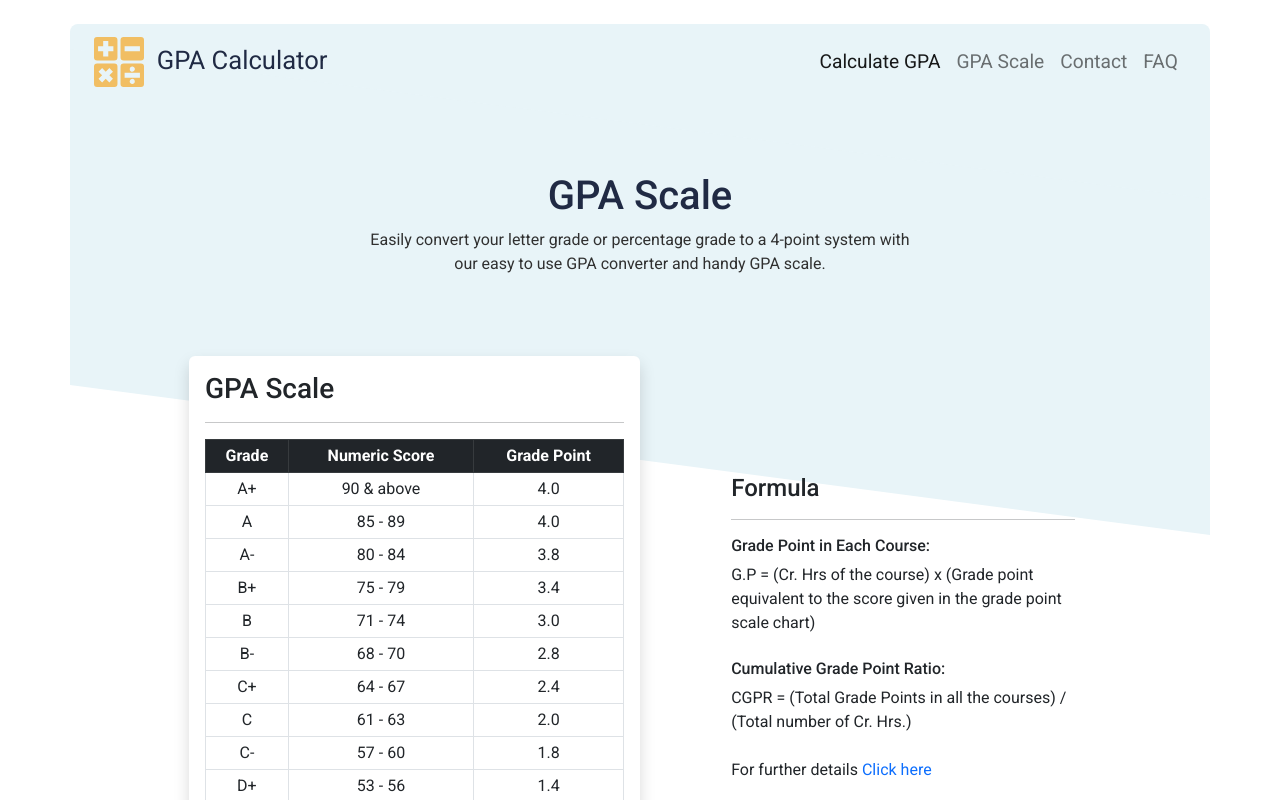
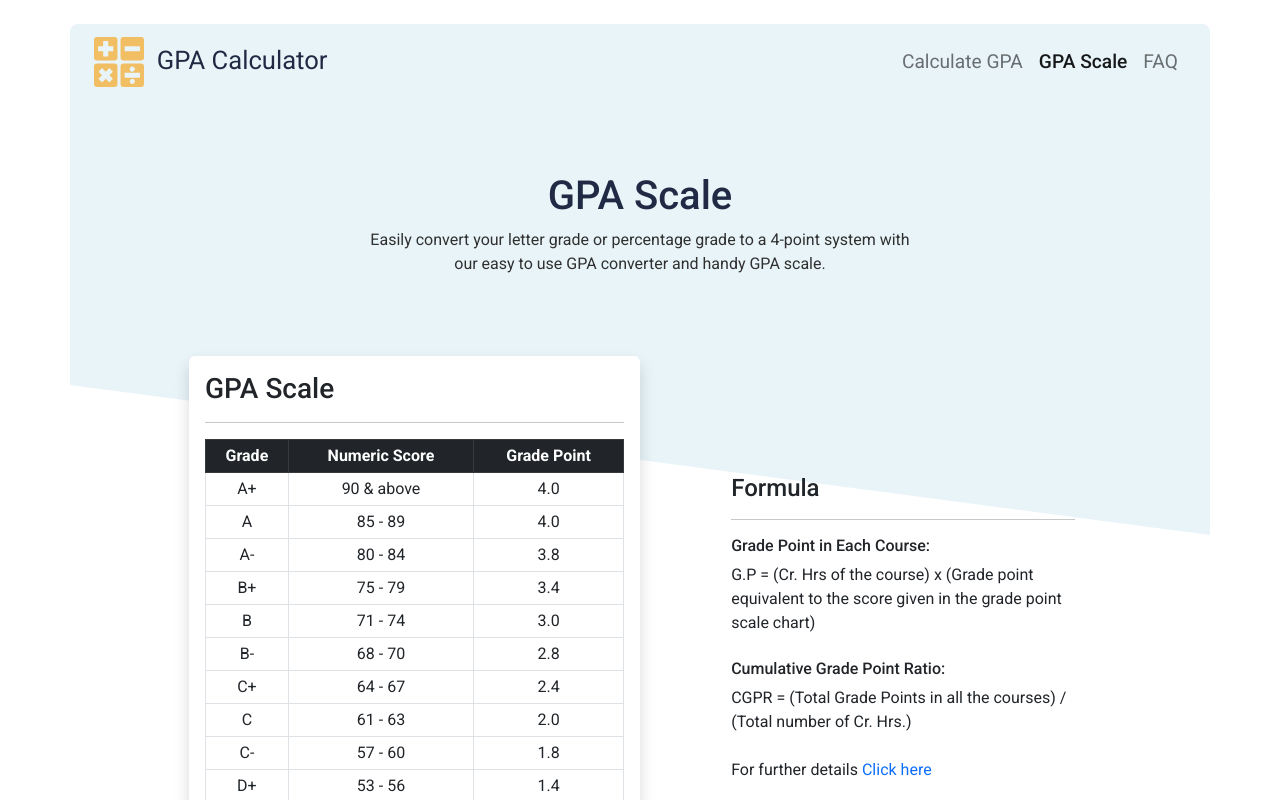
Before and after one commit to mwasifraza/gpa-calculator, a React (Create React App) app: page /scale in a window 1280 px wide. Shown: the top 800 px of the page. Built offline with nearby package versions, Linux system fonts and the light colour scheme.

Commit message:
minor issues resolved

```diff
--- a/src/components/Calculate.js
+++ b/src/components/Calculate.js
@@ -8,16 +8,16 @@ const Calculate = () => {
     <>
     <div className='container'>
         <div className='row page'>
-            <div className='page-header my-4'>
+            <div className='page-content rounded-3 my-sm-4'>
                 <Navbar />
-                <div className='row main-head'>
+                <div className='row main-heading'>
                     <div className='col-lg-6 col-md-8 col-sm-10 mx-auto text-center mt-5 pt-4 z-2'>
                         {/* <i class="fas fa-university fa-3x my-primary my-2"></i> */}
                         <h1>GPA Calculator</h1>
                         <p>Calculate your high school, college and cumulative GPA, check your grades and understand how the GPA scale works.</p>
                     </div>
                 </div>
-                <div className='row gpa-form py-5'>
+                <div className='row body-content py-5'>
                     <div className='col-lg-11 col-sm-12 mx-auto z-2'>
                         <div className='px-4 py-2'>
                             <GpaSection />
--- a/src/components/Scale.js
+++ b/src/components/Scale.js
@@ -4,21 +4,20 @@ import Footer from './elements/Footer'
 import ScaleTable from './elements/ScaleTable'
 
 const Scale = () => {
-    // let activeLink = window.location.pathname;
   return (
     <>
     <div className='container'>
         <div className='row page'>
-            <div className='page-header my-4'>
+            <div className='page-content rounded-3 my-sm-4'>
                 <Navbar />
-                <div className='row main-head'>
+                <div className='row main-heading'>
                     <div className='col-lg-6 col-md-8 col-sm-10 mx-auto text-center mt-5 pt-4 z-2'>
                         {/* <i class="fas fa-university fa-3x my-primary my-2"></i> */}
                         <h1>GPA Scale</h1>
                         <p>Easily convert your letter grade or percentage grade to a 4-point system with our easy to use GPA converter and handy GPA scale.</p>
                     </div>
                 </div>
-                <div className='row gpa-form py-5'>
+                <div className='row body-content py-5'>
                     <div className='col-lg-10 col-md-11 col-sm-12 mx-auto z-2'>
                         <div className='px-4 py-2'>
                             <div className='row'>
--- a/src/components/elements/Navbar.js
+++ b/src/components/elements/Navbar.js
@@ -1,5 +1,11 @@
 import React from 'react';
 import { Link } from "react-router-dom";
+
+const pglink = [
+    { page: "Calculate GPA", link: "/" },
+    { page: "GPA Scale", link: "/scale" },
+    { page: "FAQ", link: "" }
+]
 
 const Navbar = () => {
   return (
@@ -15,18 +21,17 @@ const Navbar = () => {
         </button>
         <div className="collapse navbar-collapse" id="navbarNav">
             <ul className="navbar-nav ms-auto">
-                <li className="nav-item">
-                    <Link className='nav-link active' to='/'>Calculate GPA</Link>
-                </li>
-                <li className="nav-item">
-                    <Link className='nav-link' to='/scale'>GPA Scale</Link>
-                </li>
-                <li className="nav-item">
-                    <Link className='nav-link' to=''>Contact</Link>
-                </li>
-                <li className="nav-item">
-                    <Link className='nav-link' to=''>FAQ</Link>
-                </li>
+                {pglink.map((el, key) => {
+                    let active = window.location.pathname === el.link ? "active" : "";
+                    return(
+                        <li className="nav-item" key={key}>
+                            <Link className={`nav-link ${active}`} to={ el.link }>{ el.page }</Link>
+                        </li>
+                    )
+                })}
+                {/* <li className="nav-item">
+                    <Link className='nav-link' to=''><i className='fas fa-envelope'></i></Link>
+                </li> */}
             </ul>
         </div>
     </div>
--- a/src/css/main.scss
+++ b/src/css/main.scss
@@ -45,10 +45,12 @@ a,p{
     .navbar-brand{
         font-size: 1.6rem;
         color: $primary-color;
-        // margin: 0;
     }
     .nav-link{
         font-size: 1.2rem;
+    }
+    .nav-link.active{
+        font-weight: 500;
     }
 }
 
@@ -77,7 +79,6 @@ a,p{
             flex-direction: column;
             justify-content: center;
             align-items: center;
-            // width: 100%;
 
             .box{
                 h1{
@@ -136,21 +137,21 @@ a,p{
         }
     }
 }
+
 .page{
     position: relative;
-    .page-header{
+    .page-content{
         position: relative;
-        border-radius: 0.5rem;
         background-color: $bg-color;
         overflow: hidden;
 
-        .main-head{
+        .main-heading{
             h1{
                 color: $primary-color;
             }
         }
 
-        .gpa-form{
+        .body-content{
             position: relative;
             background-color: white;
             &:before{
@@ -164,8 +165,6 @@ a,p{
                 transform: skewY(7.5deg);
                 z-index: 1;
                 background-color: $bg-color;
-                // border-bottom-left-radius: 0.5rem;
-                // border-bottom-right-radius: 0.5rem;
             }
 
             .remove-icon{
@@ -183,7 +182,6 @@ a,p{
 
 // Footer CSS
 .footer{
-
     .header-socials{
         list-style-type: none;
 
```
